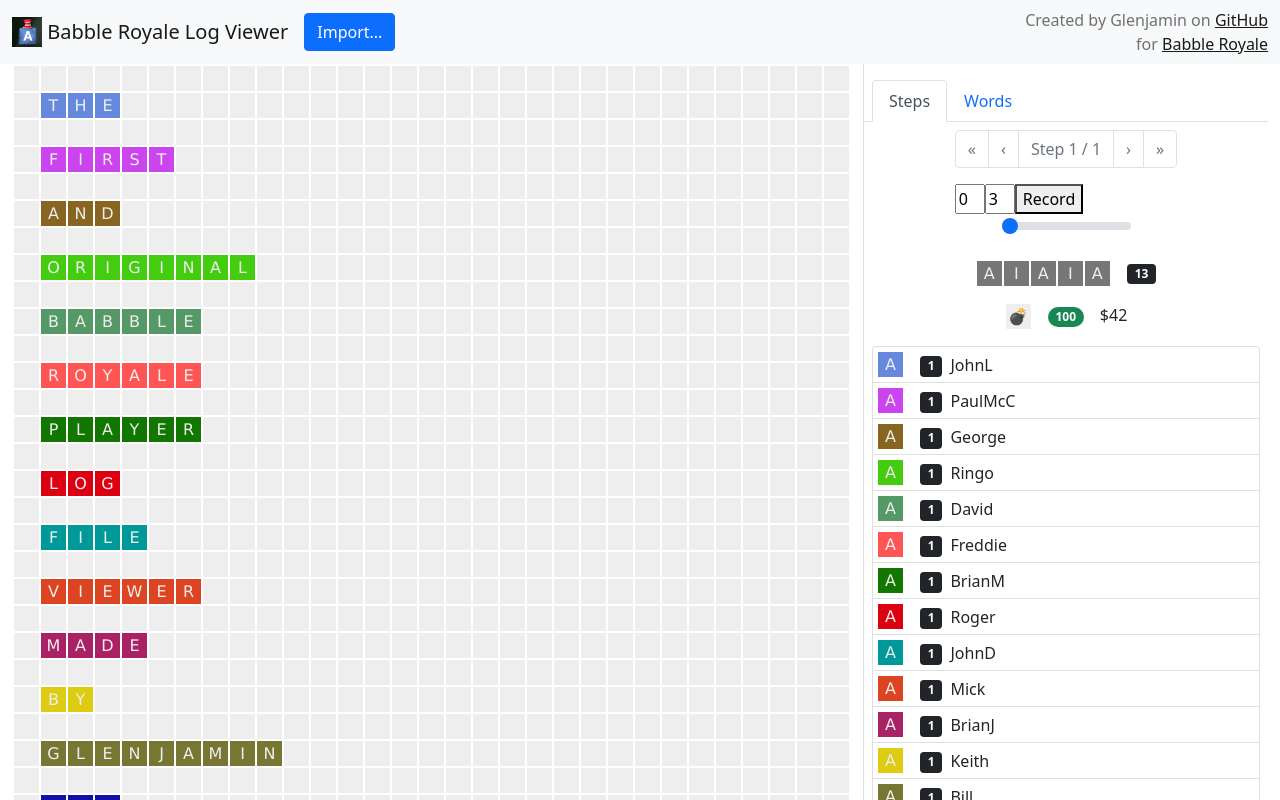
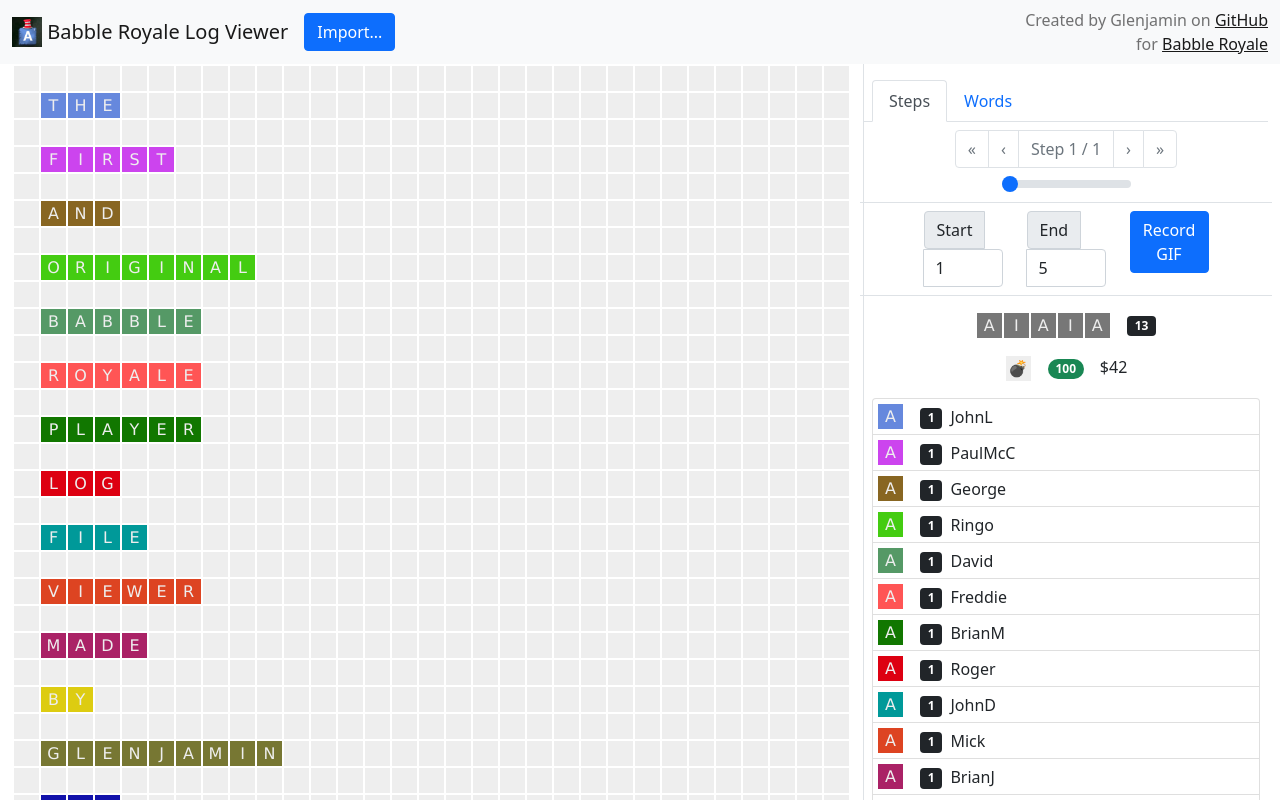
Before and after one commit to glenjamin/babblog-royale, a React (Create React App) app: page / in a window 1280 px wide. Shown: the top 800 px of the page. Built offline with nearby package versions, Linux system fonts and the light colour scheme.

Commit message:
Clean up the UI

```diff
--- a/src/GameStepper.tsx
+++ b/src/GameStepper.tsx
@@ -27,7 +27,7 @@ function GameStepper(props: GameStepperProps): JSX.Element {
     <>
       <Row className="justify-content-sm-center">
         <Col sm="auto">
-          <Pagination>
+          <Pagination className="mb-1">
             <Pagination.First
               disabled={step === 0}
               onClick={stepMeBack}
@@ -53,15 +53,9 @@ function GameStepper(props: GameStepperProps): JSX.Element {
               title="My Next (down)"
             />
           </Pagination>
-          <ScreenGrabber
-            max={max}
-            stepTo={stepTo}
-            stepForwards={stepForwards}
-            stepMeForwards={stepMeForwards}
-          />
         </Col>
       </Row>
-      <Row className="justify-content-sm-center">
+      <Row className="justify-content-sm-center mb-2 border-bottom">
         <Col sm="auto">
           <Form.Range
             min="0"
@@ -71,6 +65,16 @@ function GameStepper(props: GameStepperProps): JSX.Element {
           />
         </Col>
       </Row>
+      <Row className="justify-content-sm-center pb-2 border-bottom">
+        <Col sm="auto">
+          <ScreenGrabber
+            max={max}
+            stepTo={stepTo}
+            stepForwards={stepForwards}
+            stepMeForwards={stepMeForwards}
+          />
+        </Col>
+      </Row>
     </>
   );
 }
--- a/src/ScreenGrabber.tsx
+++ b/src/ScreenGrabber.tsx
@@ -1,6 +1,7 @@
 import { useCallback, useState } from "react";
 import takeScreenshot from "./utils/take-screenshot";
 import GIF from "gif.js";
+import { Button, Container, Form, InputGroup, Col, Row } from "react-bootstrap";
 
 interface ScreenGrabberProps {
   max: number;
@@ -15,34 +16,42 @@ const ScreenGrabber = ({
   stepForwards,
   stepMeForwards,
 }: ScreenGrabberProps) => {
-  const [startStep, setStartStep] = useState(0);
-  const [endStep, setEndStep] = useState(3);
-  const onSetStart = useCallback(
-    (e) => {
-      const step = Number(e.target.value);
-      const newStart = Math.min(step, max - 1);
-      setStartStep(newStart);
-      setEndStep(Math.max(endStep, newStart + 1));
-    },
-    [endStep, setStartStep, setEndStep, max]
-  );
-  const onSetEnd = useCallback(
-    (e) => {
-      const step = Number(e.target.value);
-      const newEnd = Math.max(step, 1);
-      setEndStep(newEnd);
-      setStartStep(Math.min(startStep, newEnd - 1));
-    },
-    [startStep, setStartStep, setEndStep]
-  );
+  const [startStep, setStartStep] = useState("1");
+  const [endStep, setEndStep] = useState("5");
+
+  const onBlurStart = useCallback(() => {
+    const start = Number(startStep);
+    if (isNaN(start)) {
+      setStartStep(endStep);
+    } else if (start > Number(endStep)) {
+      setEndStep(startStep);
+    } else if (start < 0) {
+      setStartStep("0");
+    }
+  }, [startStep, endStep]);
+
+  const onBlurEnd = useCallback(() => {
+    const end = Number(endStep);
+    if (isNaN(end)) {
+      setEndStep(startStep);
+    } else if (end < Number(startStep)) {
+      setStartStep(endStep);
+    } else if (end > max) {
+      setEndStep(String(max + 1));
+    }
+  }, [startStep, endStep, max]);
+
   const onClickRecord = useCallback(async () => {
-    stepTo(startStep);
+    const start = Number(startStep) - 1;
+    const end = Number(endStep) - 1;
+    if (end < start) return;
+    stepTo(start);
     const gif = new GIF({
       workers: 2,
-      quality: 8,
+      quality: 9,
       workerScript: `${process.env.PUBLIC_URL}/gif.worker.js`,
     });
-    for (let i = startStep; i <= endStep; i++) {
+    for (let i = start; i <= end; i++) {
       const canvas = await takeScreenshot();
       // console.log(canvas.toDataURL());;
       gif.addFrame(canvas);
@@ -55,15 +64,37 @@ const ScreenGrabber = ({
     gif.render();
   }, [startStep, endStep, stepTo, stepForwards]);
   return (
-    <span>
-      <input
-        style={{ width: "30px" }}
-        value={startStep}
-        onChange={onSetStart}
-      />
-      <input style={{ width: "30px" }} value={endStep} onChange={onSetEnd} />
-      <button onClick={onClickRecord}>Record</button>
-    </span>
+    <Form>
+      <Row className="justify-content-sm-center">
+        <Col sm="3">
+          <InputGroup>
+            <InputGroup.Text>Start</InputGroup.Text>
+            <Form.Control
+              type="number"
+              placeholder="0"
+              value={startStep}
+              onChange={(e) => setStartStep(e.target.value)}
+              onBlur={onBlurStart}
+            />
+          </InputGroup>
+        </Col>
+        <Col sm="3">
+          <InputGroup>
+            <InputGroup.Text>End</InputGroup.Text>
+            <Form.Control
+              type="number"
+              placeholder="0"
+              value={endStep}
+              onChange={(e) => setEndStep(e.target.value)}
+              onBlur={onBlurEnd}
+            />
+          </InputGroup>
+        </Col>
+        <Col sm="3">
+          <Button onClick={onClickRecord}>Record GIF</Button>
+        </Col>
+      </Row>
+    </Form>
   );
 };
 
```
